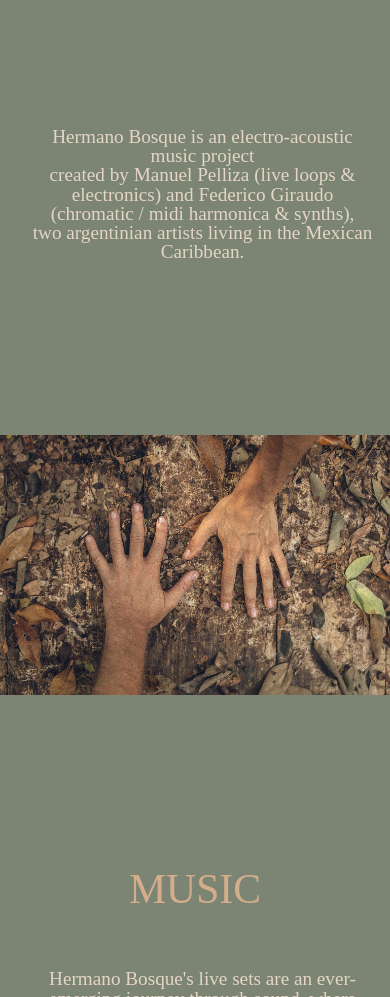
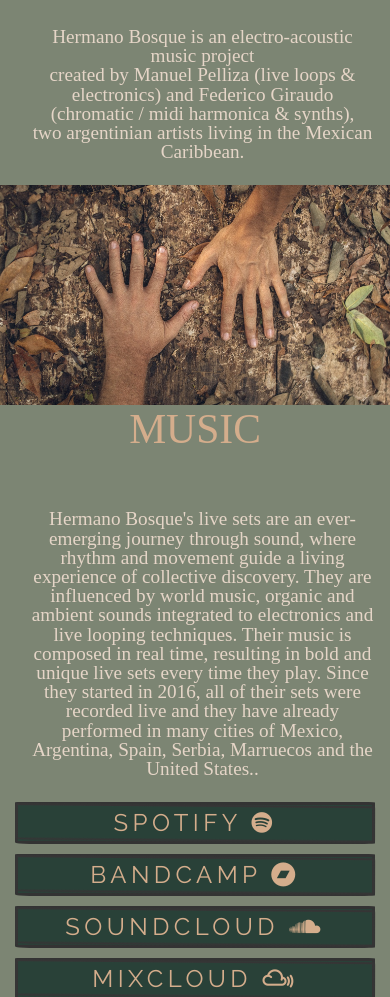
Before and after one commit to joakodaurat/hermanobosque, a PHP site: page / in a window 390 px wide. Shown: the part 847-1844 px from the top of the page. Run offline with PHP 8.4, Linux system fonts and the light colour scheme; some web fonts are replaced.

Commit message:
acortando distancias en mobile

```diff
--- a/css/tooplate-infinite-loop.css
+++ b/css/tooplate-infinite-loop.css
@@ -202,6 +202,15 @@ blockquote {
 
 
     }
+  .tm-content-box {
+  padding-top: 0px;
+  padding-bottom:0px;
+   }
+  .tm-section-pad-top {
+  padding-top: 0px;
+  padding-bottom:0px;
+   }
+
 }
 
 @media (max-height: 499px) {
--- a/index.html
+++ b/index.html
@@ -259,7 +259,7 @@ https://www.tooplate.com/view/2117-infinite-loop
 
 
 
-    <section style="padding-bottom:0px" id="followus" class="tm-section-pad-top">
+    <section style="margin-bottom:0px" id="followus" class="tm-section-pad-top">
 
       <div class="container">
 
```
